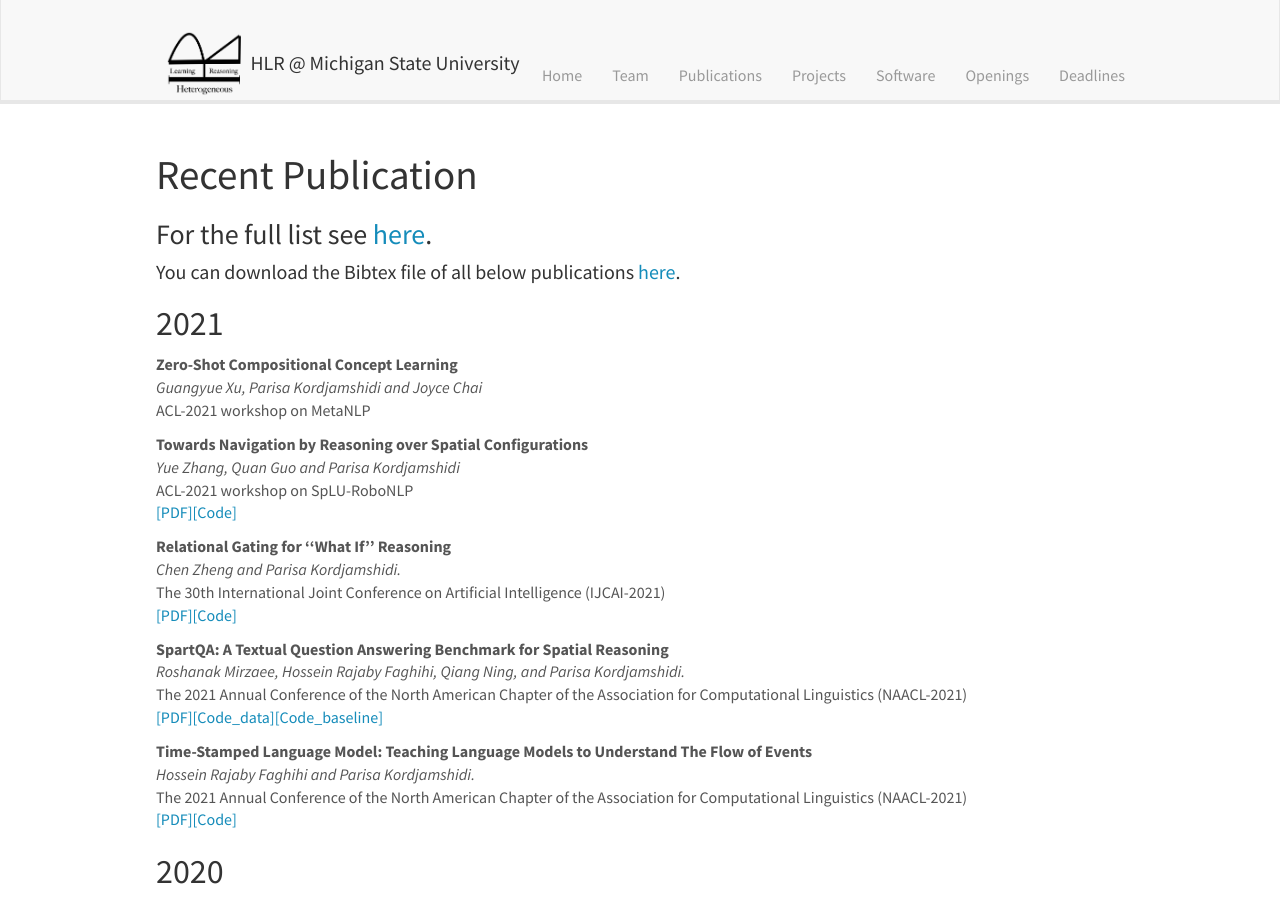
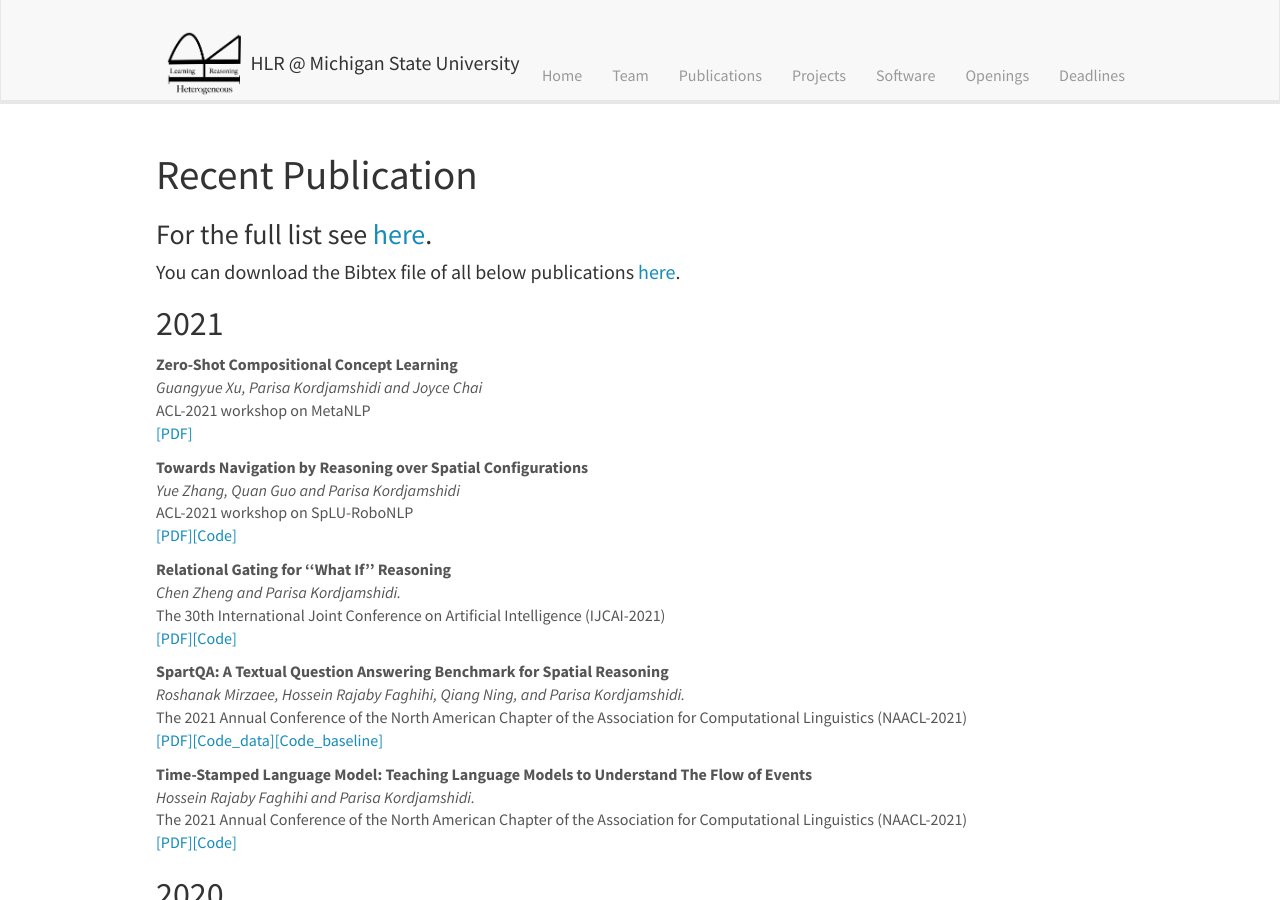
Before and after one commit to HLR/HLR.github.io, a Jekyll site: the page built from _pages/publications.md, in a window 1280 px wide and 900 px high. Built offline with Jekyll 4.4.1, drawn with Linux system fonts in a browser that asks for light colours; nearby versions of some CDN libraries.

Commit message:
Update publist.yml

```diff
--- a/_data/publist.yml
+++ b/_data/publist.yml
@@ -3,6 +3,12 @@
   authors: Guangyue Xu, Parisa Kordjamshidi and Joyce Chai
   venue: ACL-2021 workshop on MetaNLP
   year: 2021
+  links:
+    - url: https://arxiv.org/abs/2107.05176
+      display: PDF
+#     - url: https://github.com/zhangyuejoslin/SpC-NAV
+#       display: Code
+
 
 - title: Towards Navigation by Reasoning over Spatial Configurations
   authors: Yue Zhang, Quan Guo and Parisa Kordjamshidi
```
